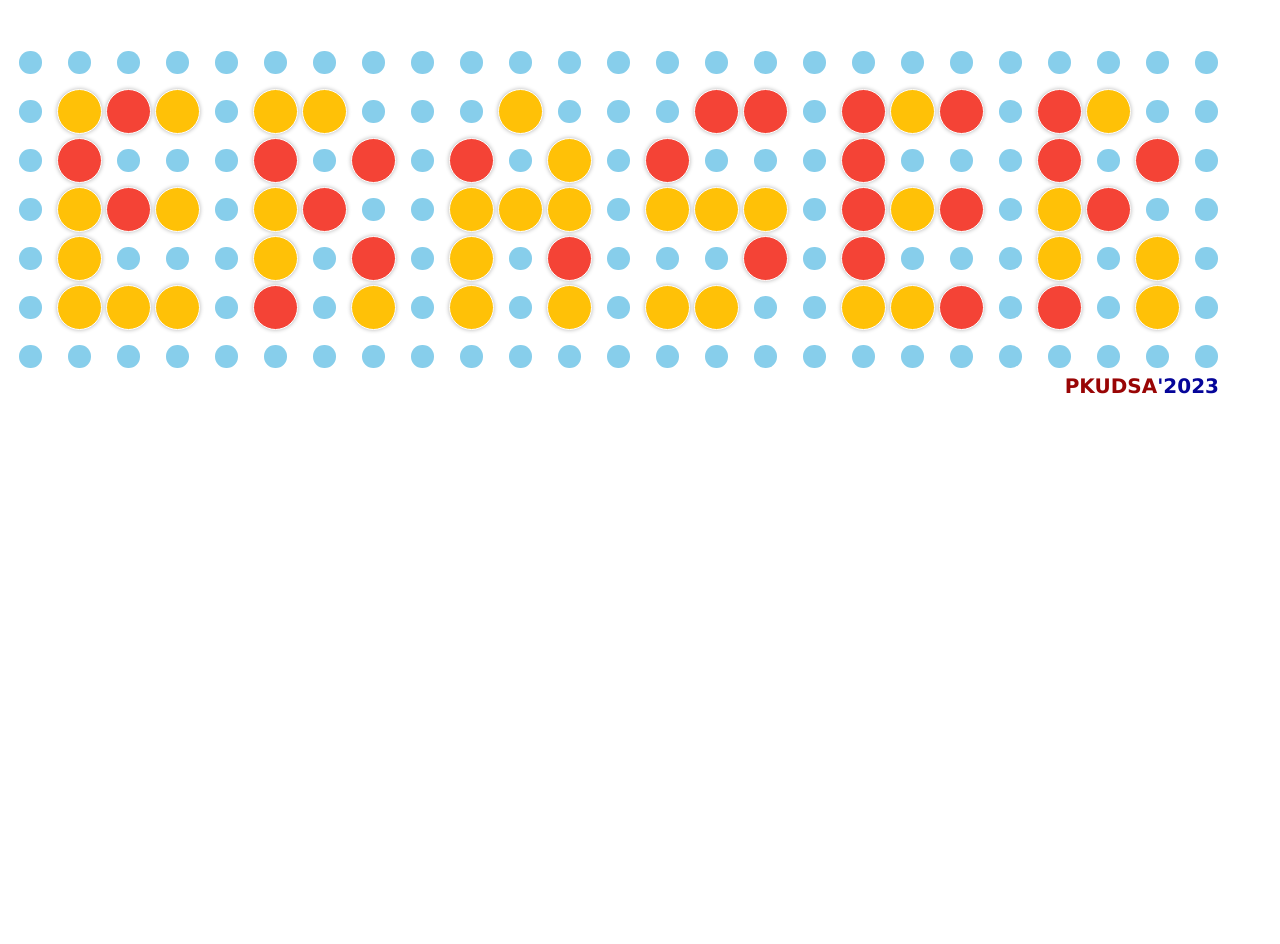
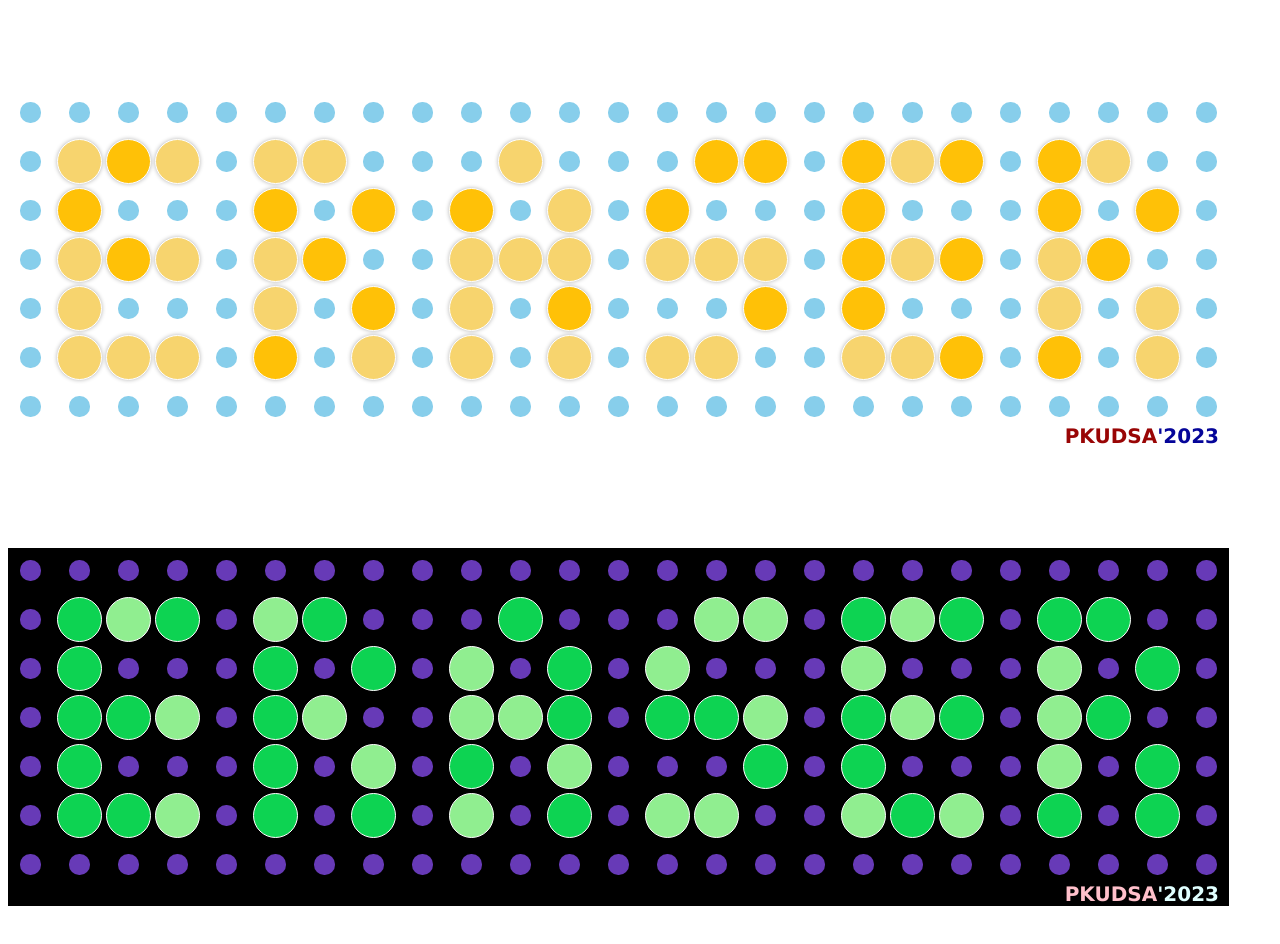
Before and after one commit to XueFengBoyanLiu/pkudsa.eraser, a plain HTML site: page Visualization/logo.html in a window 1280 px wide. Shown: the part 160-1104 px from the top of the page. Before the commit the page ends 800 px from the top, so only its background shows below. Drawn offline with Linux system fonts and the light colour scheme.

Commit message:
更新了logo

```diff
--- a/Visualization/Scripts/logo.js
+++ b/Visualization/Scripts/logo.js
@@ -1,6 +1,7 @@
-container=document.getElementById('container')
+lightContainer=document.getElementById('light-container')
+darkContainer=document.getElementById('dark-container')
 
-function generate(){
+function generate(showColor,backColor,container){
     for(i=1;i<=25;i++){
         for (j=1;j<=7;j++){
             block=document.createElement('div');
@@ -8,18 +9,24 @@ function generate(){
             block.style.gridRow=`${j}`;
             if (template[j-1][i-1]===1){
                 block.classList.add('show')
-                block.style.backgroundColor=colorArray[4+Math.floor(Math.random()*2)]
+                block.style.backgroundColor=showColor[Math.floor(Math.random()*2)]
 
             } else if (template[j-1][i-1]===0){
                 block.classList.add('back');
+                block.style.backgroundColor=backColor
                 // block.style.backgroundColor=colorAnother[Math.floor(Math.random()*2)]
             }
             container.appendChild(block);
         }
     }
 }
+
+// const lightColor=["rgb(255, 193, 7)","rgb(244, 67, 54)"]
+// const lightColor=["rgb(255, 193, 7)","rgb(197, 155, 27)"]
+const lightColor=["rgb(255, 193, 7)","rgb(247, 212, 110)"]
+
 const colorAnother=['rgb(5, 5, 153)','rgb(153, 5, 5)']
-const colorArray=["rgb(13, 211, 82)","rgb(22, 218, 224)","rgb(224, 134, 60)","rgb(243, 121, 137)","rgb(244, 67, 54)","rgb(255, 193, 7)","rgb(0, 188, 212)","rgb(103, 58, 183)","rgb(233, 30, 99)","rgb(255, 152, 0)","rgb(3, 169, 244)"];
+const colorArray=[,"rgb(22, 218, 224)","rgb(224, 134, 60)","rgb(243, 121, 137)","rgb(244, 67, 54)","rgb(255, 193, 7)","rgb(0, 188, 212)","rgb(103, 58, 183)","rgb(233, 30, 99)","rgb(255, 152, 0)","rgb(3, 169, 244)"];
 const template=[
     [0,0,0,0,0,0,0,0,0,0,0,0,0,0,0,0,0,0,0,0,0,0,0,0,0],
     [0,1,1,1,0,1,1,0,0,0,1,0,0,0,1,1,0,1,1,1,0,1,1,0,0],
@@ -29,5 +36,12 @@ const template=[
     [0,1,1,1,0,1,0,1,0,1,0,1,0,1,1,0,0,1,1,1,0,1,0,1,0],
     [0,0,0,0,0,0,0,0,0,0,0,0,0,0,0,0,0,0,0,0,0,0,0,0,0]
 ]
+const shift=0
+// const darkColor=[colorArray[shift],colorArray[shift+1]]
+// const darkColor=["rgb(13, 211, 82)",'skyblue']
+// const darkColor=["rgb(13, 211, 82)",'rgb(11, 124, 51)']
+const darkColor=["rgb(13, 211, 82)",'lightgreen']
 
-generate()
+
+generate(lightColor,'skyblue',lightContainer);
+generate(darkColor,"rgb(103, 58, 183)",darkContainer);
--- a/Visualization/Styles/logo.css
+++ b/Visualization/Styles/logo.css
@@ -1,20 +1,22 @@
 body{
     margin-top: 200px;
+    margin-bottom: 200px;
 }
 
-#container{
+#light-container,#dark-container{
     display: grid;
     grid-template-columns: repeat(25, 45px);
     grid-template-rows: repeat(7, 45px);
     grid-gap: 4px;
+
 }
 
 .back{
     background-color: skyblue;
     align-self: center;
     justify-self: center;
-    height: 50%;
-    width: 50%;
+    height: 45%;
+    width: 45%;
     border-radius: 50%;
 }
 .show{
@@ -26,12 +28,17 @@ body{
     box-shadow: 0 0 4px 0 rgba(0, 0, 0, 0.3);
 
 }
-#main{
+#light-main,#dark-main{
     display: inline-flex;
     flex-direction: column;
+    margin-top: 50px;
+    margin-bottom: 50px;
+}
+#dark-main{
+    background-color: black;
 }
 
-#text{
+.text{
     font-family: 'Lucida Sans', 'Lucida Sans Regular', 'Lucida Grande', 'Lucida Sans Unicode', Geneva, Verdana, sans-serif;
     font-size:20px;
     font-weight: bold;
@@ -41,3 +48,8 @@ body{
     margin-top: -5px;
 
 }
+
+.trial{
+    color: rgb(68, 228, 124);
+    background-color: rgb(247, 212, 110);
+}
--- a/Visualization/logo.html
+++ b/Visualization/logo.html
@@ -6,13 +6,17 @@
     <meta name="viewport" content="width=device-width, initial-scale=1.0">
     <title>LOGO Design</title>
     <link rel="stylesheet" href="Styles/logo.css">
-    <script src="lib/html2canvas.js"></script>
 </head>
 <body>
-    <div id="main">
-        <div id="container">
+    <div id="light-main">
+        <div id="light-container">
         </div>
-        <div id="text"><span style="color:rgb(153, 5, 5)">PKUDSA</span><spen style="color:rgb(5, 5, 153)">'2023</spen></div>
+        <div class="text"><span style="color:rgb(153, 5, 5)">PKUDSA</span><spen style="color:rgb(5, 5, 153)">'2023</spen></div>
+    </div>
+    <div id="dark-main">
+        <div id="dark-container">
+        </div>
+        <div class="text"><span style="color:pink">PKUDSA</span><spen style="color:lightcyan">'2023</spen></div>
     </div>
 
 
```
